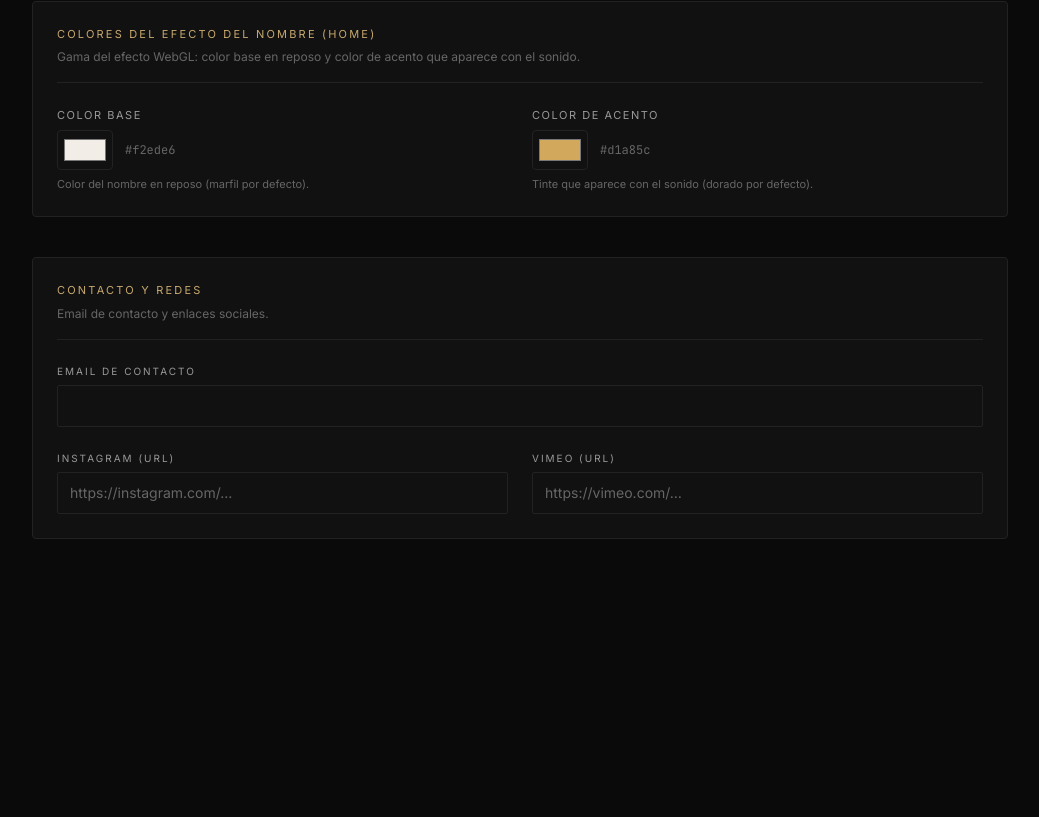
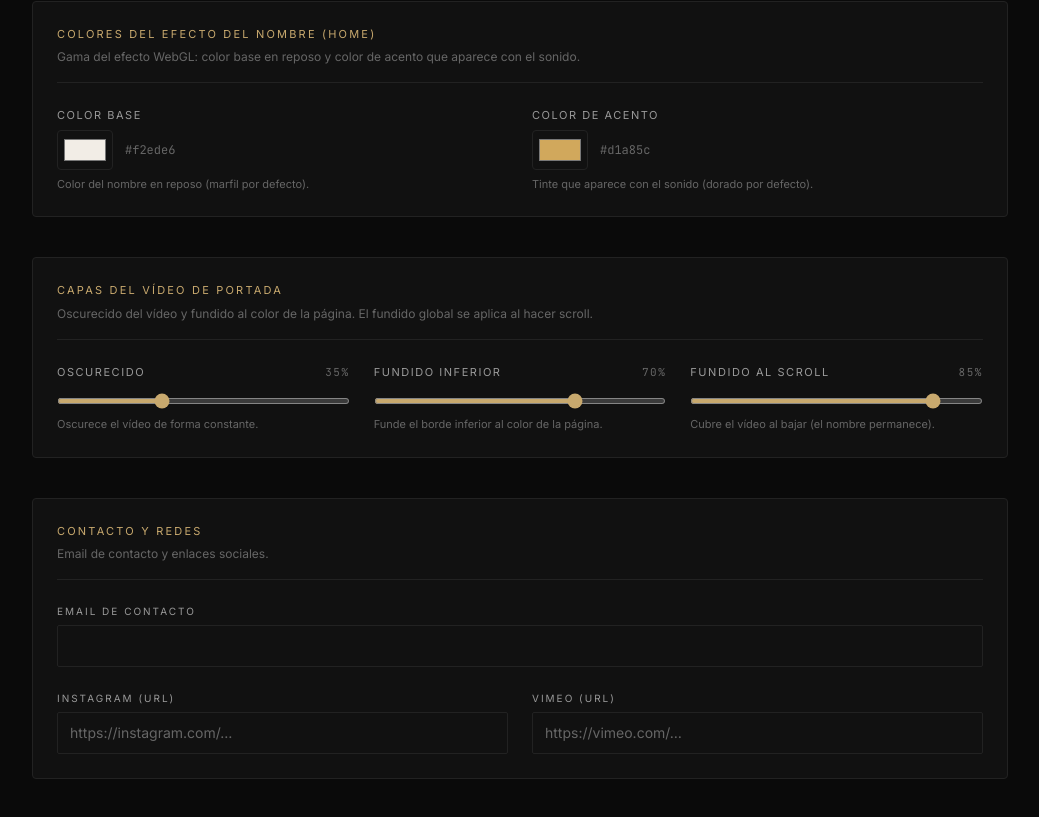
Before and after one commit to feedmelab/praxedes-web, a Next.js app: page /admin/settings in a window 1280 px wide. Shown: the part 2417-3234 px from the top of the page, without its empty margins (120-1159 px from the left). Before the commit the page ends 3098 px from the top, so only its background shows below. Built offline with nearby package versions, Linux system fonts and the light colour scheme; no server answers; the database is empty; sample sign-in values are in the browser's storage.

Commit message:
hero: capas de video (oscurecido/fundido) editables en ajustes

```diff
--- a/src/app/(public)/[locale]/page.tsx
+++ b/src/app/(public)/[locale]/page.tsx
@@ -48,6 +48,9 @@ export default async function HomePage({ params }: { params: Promise<{ locale: s
         locale={locale}
         colorBase={settings?.effectBase}
         colorAccent={settings?.effectAccent}
+        darken={settings?.heroDarken}
+        fadeBottom={settings?.heroFadeBottom}
+        scrollFade={settings?.heroScrollFade}
       />
 
       {/* Trabajo destacado */}
--- a/src/app/admin/(protected)/settings/SettingsForm.tsx
+++ b/src/app/admin/(protected)/settings/SettingsForm.tsx
@@ -1,6 +1,6 @@
 'use client'
 
-import { useActionState } from 'react'
+import { useActionState, useState } from 'react'
 import { Field, TextInput, TextArea, Card } from '../_components/ui'
 import SubmitButton from '../_components/SubmitButton'
 import { updateSettings } from './actions'
@@ -36,6 +36,38 @@ function ColorField({
   )
 }
 
+function RangeField({
+  label,
+  name,
+  value,
+  hint,
+}: {
+  label: string
+  name: string
+  value: number
+  hint: string
+}) {
+  const [v, setV] = useState(value)
+  return (
+    <div>
+      <label className="mb-1.5 flex items-center justify-between text-[11px] uppercase tracking-[0.14em] text-soft">
+        <span>{label}</span>
+        <span className="font-mono text-muted">{v}%</span>
+      </label>
+      <input
+        type="range"
+        name={name}
+        min={0}
+        max={100}
+        value={v}
+        onChange={(e) => setV(Number(e.target.value))}
+        className="h-1.5 w-full cursor-pointer accent-accent"
+      />
+      <p className="mt-1.5 text-[11px] text-muted">{hint}</p>
+    </div>
+  )
+}
+
 type Settings = {
   reelVimeoId?: string | null
   reelMp4Url?: string | null
@@ -52,6 +84,9 @@ type Settings = {
   clientsList?: string | null
   effectBase?: string | null
   effectAccent?: string | null
+  heroDarken?: number | null
+  heroFadeBottom?: number | null
+  heroScrollFade?: number | null
   contactEmail?: string | null
   instagramUrl?: string | null
   vimeoUrl?: string | null
@@ -214,6 +249,33 @@ export default function SettingsForm({ settings }: { settings: Settings }) {
       </Card>
 
       <Card>
+        <SectionHead
+          title="Capas del vídeo de portada"
+          desc="Oscurecido del vídeo y fundido al color de la página. El fundido global se aplica al hacer scroll."
+        />
+        <div className="grid gap-6 sm:grid-cols-3">
+          <RangeField
+            label="Oscurecido"
+            name="heroDarken"
+            value={s.heroDarken ?? 35}
+            hint="Oscurece el vídeo de forma constante."
+          />
+          <RangeField
+            label="Fundido inferior"
+            name="heroFadeBottom"
+            value={s.heroFadeBottom ?? 70}
+            hint="Funde el borde inferior al color de la página."
+          />
+          <RangeField
+            label="Fundido al scroll"
+            name="heroScrollFade"
+            value={s.heroScrollFade ?? 85}
+            hint="Cubre el vídeo al bajar (el nombre permanece)."
+          />
+        </div>
+      </Card>
+
+      <Card>
         <SectionHead title="Contacto y redes" desc="Email de contacto y enlaces sociales." />
         <div className="space-y-6">
           <Field label="Email de contacto">
--- a/src/app/admin/(protected)/settings/actions.ts
+++ b/src/app/admin/(protected)/settings/actions.ts
@@ -86,6 +86,9 @@ const settingsSchema = z.object({
     .regex(/^#[0-9a-fA-F]{6}$/, 'Color inválido')
     .optional()
     .or(z.literal('')),
+  heroDarken: z.coerce.number().int().min(0).max(100).optional(),
+  heroFadeBottom: z.coerce.number().int().min(0).max(100).optional(),
+  heroScrollFade: z.coerce.number().int().min(0).max(100).optional(),
   contactEmail: z.string().email('Email inválido').or(z.literal('')).optional(),
   instagramUrl: z.string().url('URL inválida').or(z.literal('')).optional(),
   vimeoUrl: z.string().url('URL inválida').or(z.literal('')).optional(),
@@ -117,6 +120,9 @@ export async function updateSettings(
     clientsList: parsed.data.clientsList || null,
     effectBase: parsed.data.effectBase || null,
     effectAccent: parsed.data.effectAccent || null,
+    heroDarken: parsed.data.heroDarken ?? 35,
+    heroFadeBottom: parsed.data.heroFadeBottom ?? 70,
+    heroScrollFade: parsed.data.heroScrollFade ?? 85,
     contactEmail: parsed.data.contactEmail || null,
     instagramUrl: parsed.data.instagramUrl || null,
     vimeoUrl: parsed.data.vimeoUrl || null,
--- a/src/components/public/Hero.tsx
+++ b/src/components/public/Hero.tsx
@@ -16,6 +16,9 @@ export default function Hero({
   locale,
   colorBase,
   colorAccent,
+  darken,
+  fadeBottom,
+  scrollFade,
 }: {
   reelVimeoId?: string | null
   reelMp4Url?: string | null
@@ -23,10 +26,17 @@ export default function Hero({
   locale: 'es' | 'en'
   colorBase?: string | null
   colorAccent?: string | null
+  darken?: number | null
+  fadeBottom?: number | null
+  scrollFade?: number | null
 }) {
+  const darkenPct = (darken ?? 35) / 100
+  const fadeBottomPct = (fadeBottom ?? 70) / 100
+  const scrollFadePct = (scrollFade ?? 85) / 100
   const t = useTranslations('home')
   const mediaRef = useRef<HTMLDivElement>(null)
   const [scrolled, setScrolled] = useState(false)
+  const [progress, setProgress] = useState(0)
   // Acepta "76979871", "76979871?h=abc", o una URL completa de Vimeo.
   const { id: reelId, hash: reelHash } = reelVimeoId
     ? parseVimeo(reelVimeoId)
@@ -40,6 +50,7 @@ export default function Hero({
       raf = requestAnimationFrame(() => {
         const y = window.scrollY
         setScrolled(y > 4)
+        setProgress(Math.min(1, y / window.innerHeight))
         if (el && y < window.innerHeight) el.style.transform = `translateY(${y * 0.18}px)`
       })
     }
@@ -81,6 +92,9 @@ export default function Hero({
         )}
       </div>
 
+      {/* Oscurecido general del vídeo para dar profundidad y legibilidad */}
+      <div className="absolute inset-0 z-[1] bg-black" style={{ opacity: darkenPct }} />
+
       {/* Viñeta para legibilidad */}
       <div
         className="absolute inset-0 z-[1]"
@@ -88,6 +102,23 @@ export default function Hero({
           background:
             'radial-gradient(ellipse at center, transparent 40%, rgba(10,10,10,.75) 100%)',
         }}
+      />
+
+      {/* Fundido inferior al color de la página (#0a0a0a). Siempre presente para
+          un empalme suave con la sección siguiente; se intensifica al bajar. */}
+      <div
+        className="pointer-events-none absolute inset-x-0 bottom-0 z-[1] h-[55%]"
+        style={{
+          background: 'linear-gradient(to bottom, transparent 0%, #0a0a0a 92%)',
+          opacity: fadeBottomPct + progress * (1 - fadeBottomPct),
+        }}
+      />
+
+      {/* Velo global que funde todo el vídeo al color de la página al hacer
+          scroll (el nombre, en z-2, permanece por encima). */}
+      <div
+        className="pointer-events-none absolute inset-0 z-[1] bg-bg"
+        style={{ opacity: progress * scrollFadePct }}
       />
 
       <div className="relative z-[2] px-6">
```
Also changed, not shown: 2 other files (tests, documents, lock files or other folders).
